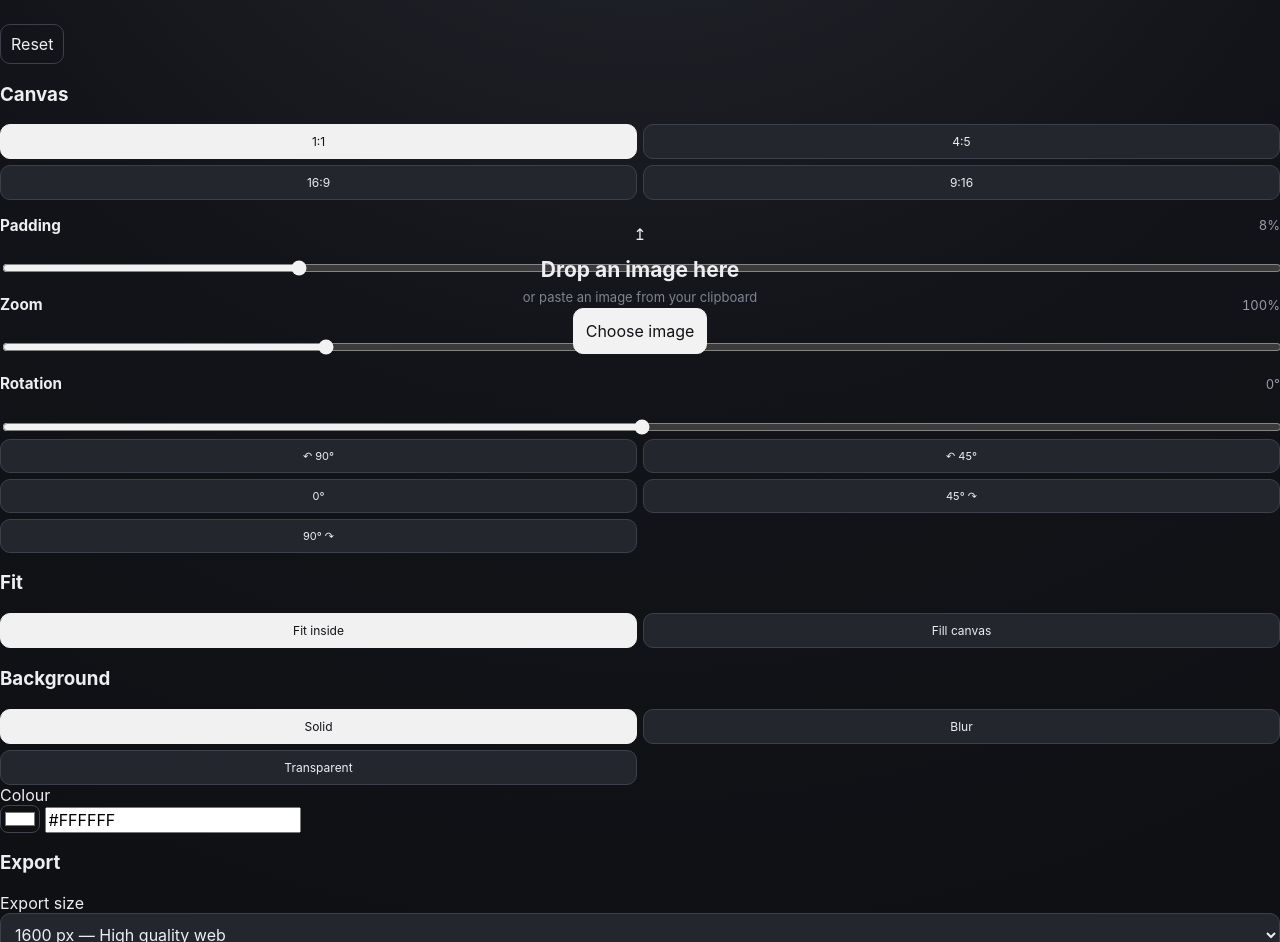
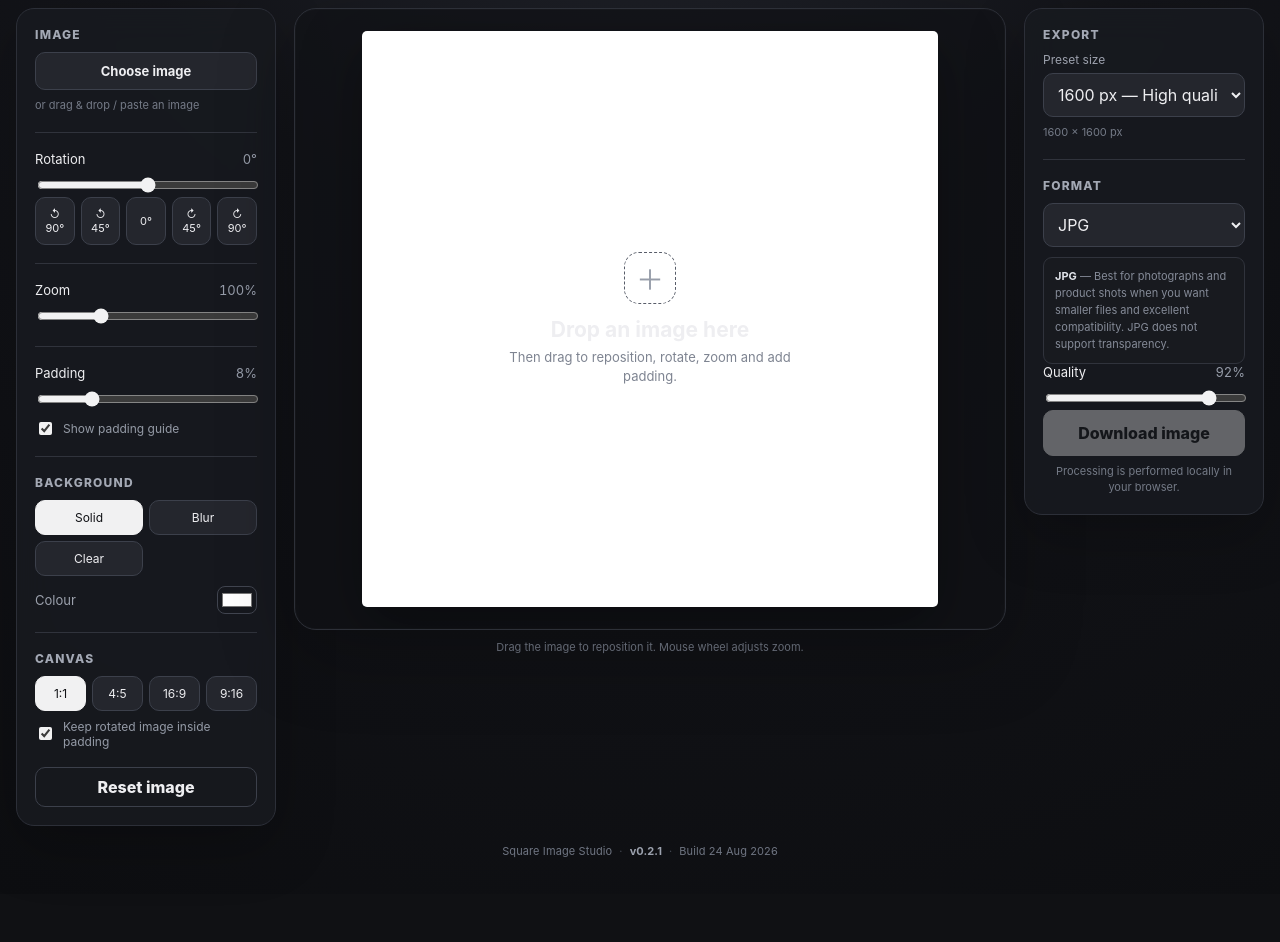
Before and after one commit to re-dev/square-image-studio, a plain HTML site: page index.html in a window 1280 px wide. Shown: the part 111-1053 px from the top of the page. After the commit the page ends 1005 px from the top, so only its background shows below. Drawn offline with Linux system fonts and the light colour scheme.

Commit message:
Fix v0.2.1 markup to match working layout

```diff
--- a/index.html
+++ b/index.html
@@ -1,157 +1,143 @@
 <!doctype html>
 <html lang="en">
 <head>
-  <meta charset="utf-8" />
-  <meta name="viewport" content="width=device-width, initial-scale=1" />
+  <meta charset="UTF-8" />
+  <meta name="viewport" content="width=device-width, initial-scale=1.0" />
+  <meta name="theme-color" content="#101114" />
   <title>Square Image Studio</title>
-  <meta name="description" content="Square, rotate, pad and export images locally in your browser." />
   <link rel="stylesheet" href="styles.css" />
 </head>
 <body>
-  <header class="site-header">
+  <main class="app-shell">
+    <header class="topbar">
       <div>
         <p class="eyebrow">LOCAL IMAGE TOOL</p>
         <h1>Square Image Studio</h1>
-      <p class="subtitle">Square it. Rotate it. Give it room to breathe. Nothing leaves your browser.</p>
       </div>
-    <button id="resetBtn" class="button secondary" type="button">Reset</button>
+      <p class="privacy">Your image stays in your browser.</p>
     </header>
 
-  <main class="layout">
-    <section class="workspace card">
-      <div id="dropZone" class="drop-zone">
+    <section class="workspace">
+      <aside class="panel controls-panel">
+        <div class="control-group">
+          <label class="group-title">Image</label>
+          <label class="upload-button" for="fileInput">Choose image</label>
           <input id="fileInput" type="file" accept="image/*" hidden />
-        <div id="emptyState" class="empty-state">
-          <div class="upload-icon">↥</div>
+          <p class="helper">or drag & drop / paste an image</p>
+        </div>
+
+        <div class="control-group">
+          <div class="control-heading"><label for="rotation">Rotation</label><output id="rotationValue">0°</output></div>
+          <input id="rotation" type="range" min="-180" max="180" value="0" step="1" />
+          <div class="button-row five rotation-buttons">
+            <button data-rotate="-90">↺ 90°</button>
+            <button data-rotate="-45">↺ 45°</button>
+            <button id="resetRotation">0°</button>
+            <button data-rotate="45">↻ 45°</button>
+            <button data-rotate="90">↻ 90°</button>
+          </div>
+        </div>
+
+        <div class="control-group">
+          <div class="control-heading"><label for="zoom">Zoom</label><output id="zoomValue">100%</output></div>
+          <input id="zoom" type="range" min="25" max="300" value="100" step="1" />
+        </div>
+
+        <div class="control-group">
+          <div class="control-heading"><label for="padding">Padding</label><output id="paddingValue">8%</output></div>
+          <input id="padding" type="range" min="0" max="35" value="8" step="1" />
+          <label class="check-row"><input id="safeGuide" type="checkbox" checked /> Show padding guide</label>
+        </div>
+
+        <div class="control-group">
+          <label class="group-title">Background</label>
+          <div class="segmented" role="group" aria-label="Background mode">
+            <button class="active" data-bg="solid">Solid</button>
+            <button data-bg="blur">Blur</button>
+            <button data-bg="transparent">Clear</button>
+          </div>
+          <label class="color-row">Colour <input id="bgColor" type="color" value="#ffffff" /></label>
+          <div id="blurWrap" class="hidden">
+            <div class="control-heading"><label for="blur">Blur</label><output id="blurValue">24px</output></div>
+            <input id="blur" type="range" min="4" max="60" value="24" step="1" />
+          </div>
+        </div>
+
+        <div class="control-group">
+          <label class="group-title">Canvas</label>
+          <div class="segmented four" role="group" aria-label="Canvas ratio">
+            <button class="active" data-ratio="1:1">1:1</button>
+            <button data-ratio="4:5">4:5</button>
+            <button data-ratio="16:9">16:9</button>
+            <button data-ratio="9:16">9:16</button>
+          </div>
+          <label class="check-row"><input id="autoFit" type="checkbox" checked /> Keep rotated image inside padding</label>
+        </div>
+
+        <button id="resetAll" class="secondary wide">Reset image</button>
+      </aside>
+
+      <section class="stage-wrap" id="dropZone">
+        <div class="stage" id="stage">
+          <canvas id="previewCanvas" width="900" height="900"></canvas>
+          <div class="empty-state" id="emptyState">
+            <div class="drop-icon">＋</div>
             <h2>Drop an image here</h2>
-          <p>or paste an image from your clipboard</p>
-          <button id="chooseBtn" class="button primary" type="button">Choose image</button>
+            <p>Then drag to reposition, rotate, zoom and add padding.</p>
           </div>
-        <canvas id="previewCanvas" class="hidden" aria-label="Image preview"></canvas>
         </div>
-      <div id="canvasHint" class="canvas-hint hidden">Drag the image to reposition it</div>
+        <p class="stage-hint">Drag the image to reposition it. Mouse wheel adjusts zoom.</p>
       </section>
 
-    <aside class="controls card">
-      <section>
-        <h3>Canvas</h3>
-        <div class="segmented" id="ratioControls">
-          <button class="active" data-ratio="1:1" type="button">1:1</button>
-          <button data-ratio="4:5" type="button">4:5</button>
-          <button data-ratio="16:9" type="button">16:9</button>
-          <button data-ratio="9:16" type="button">9:16</button>
-        </div>
-      </section>
-
-      <section>
-        <div class="control-heading">
-          <h3>Padding</h3>
-          <output id="paddingValue">8%</output>
-        </div>
-        <input id="padding" type="range" min="0" max="35" step="1" value="8" />
-      </section>
-
-      <section>
-        <div class="control-heading">
-          <h3>Zoom</h3>
-          <output id="zoomValue">100%</output>
-        </div>
-        <input id="zoom" type="range" min="50" max="250" step="1" value="100" />
-      </section>
-
-      <section>
-        <div class="control-heading">
-          <h3>Rotation</h3>
-          <output id="rotationValue">0°</output>
-        </div>
-        <input id="rotation" type="range" min="-180" max="180" step="1" value="0" />
-        <div class="button-row rotation-buttons">
-          <button class="mini-button" data-rotate="-90" type="button">↶ 90°</button>
-          <button class="mini-button" data-rotate="-45" type="button">↶ 45°</button>
-          <button class="mini-button" data-rotate="0" type="button">0°</button>
-          <button class="mini-button" data-rotate="45" type="button">45° ↷</button>
-          <button class="mini-button" data-rotate="90" type="button">90° ↷</button>
-        </div>
-      </section>
-
-      <section>
-        <h3>Fit</h3>
-        <div class="segmented" id="fitControls">
-          <button class="active" data-fit="contain" type="button">Fit inside</button>
-          <button data-fit="cover" type="button">Fill canvas</button>
-        </div>
-      </section>
-
-      <section>
-        <h3>Background</h3>
-        <div class="segmented" id="backgroundControls">
-          <button class="active" data-bg="solid" type="button">Solid</button>
-          <button data-bg="blur" type="button">Blur</button>
-          <button data-bg="transparent" type="button">Transparent</button>
-        </div>
-        <div id="solidControls" class="sub-control">
-          <label for="backgroundColor">Colour</label>
-          <div class="color-control">
-            <input id="backgroundColor" type="color" value="#ffffff" />
-            <input id="backgroundHex" type="text" value="#FFFFFF" maxlength="7" />
-          </div>
-        </div>
-        <div id="blurControls" class="sub-control hidden">
-          <div class="control-heading compact">
-            <label for="blurAmount">Blur amount</label>
-            <output id="blurValue">28</output>
-          </div>
-          <input id="blurAmount" type="range" min="5" max="60" step="1" value="28" />
-        </div>
-      </section>
-
-      <section class="export-section">
-        <h3>Export</h3>
-        <div class="field-grid">
-          <label>
-            Export size
+      <aside class="panel export-panel">
+        <div class="control-group">
+          <label class="group-title">Export</label>
+          <label class="field-label" for="exportPreset">Preset size</label>
           <select id="exportPreset">
             <option value="1080">1080 px — Social standard</option>
             <option value="1200">1200 px — Web / social</option>
             <option value="1400">1400 px — Product shot</option>
             <option value="1600" selected>1600 px — High quality web</option>
-              <option value="1920">1920 px — Full HD width</option>
+            <option value="1920">1920 px — Full HD</option>
             <option value="2048">2048 px — Large web</option>
             <option value="2400">2400 px — Product zoom</option>
             <option value="3000">3000 px — High resolution</option>
-              <option value="4000">4000 px — Very high resolution</option>
-              <option value="custom">Custom</option>
+            <option value="4000">4000 px — Extra large</option>
+            <option value="custom">Custom width…</option>
           </select>
-          </label>
-          <label id="customWidthWrap" class="hidden">
-            Width
-            <input id="exportWidth" type="number" min="100" max="10000" value="1600" />
-          </label>
-          <label>
-            Format
+          <div id="customWidthWrap" class="hidden preset-custom">
+            <label class="field-label" for="exportWidth">Custom width</label>
+            <div class="input-with-suffix"><input id="exportWidth" type="number" min="100" max="10000" value="1600" /><span>px</span></div>
+          </div>
+          <p id="dimensionHint" class="helper">1600 × 1600 px</p>
+        </div>
+
+        <div class="control-group">
+          <label class="group-title">Format</label>
           <select id="format">
             <option value="image/png">PNG</option>
             <option value="image/jpeg" selected>JPG</option>
             <option value="image/webp">WebP</option>
           </select>
-          </label>
-          <label id="qualityWrap">
-            Quality
-            <input id="quality" type="range" min="60" max="100" value="92" />
-          </label>
+          <p id="formatHelp" class="format-help"><strong>JPG</strong> — Best for photographs and product shots when you want smaller files and excellent compatibility. JPG does not support transparency.</p>
+          <div id="qualityWrap">
+            <div class="control-heading"><label for="quality">Quality</label><output id="qualityValue">92%</output></div>
+            <input id="quality" type="range" min="50" max="100" value="92" step="1" />
           </div>
-        <p id="exportDimensions" class="export-dimensions">Output: 1600 × 1600 px</p>
-        <p id="formatHelp" class="format-help"><strong>JPG</strong> — Best for photographs and product shots when you want smaller files and excellent compatibility. JPG does not support transparency.</p>
-        <button id="downloadBtn" class="button primary full" type="button" disabled>Download image</button>
+        </div>
+
+        <button id="downloadBtn" class="primary wide" disabled>Download image</button>
+        <p class="helper centered">Processing is performed locally in your browser.</p>
+      </aside>
     </section>
-    </aside>
+    <footer class="app-footer" aria-label="Application version">
+      <span>Square Image Studio</span>
+      <span class="footer-separator">·</span>
+      <strong>v0.2.1</strong>
+      <span class="footer-separator">·</span>
+      <span>Build 24 Aug 2026</span>
+    </footer>
   </main>
-
-  <footer>
-    <p>Images are processed locally in your browser — they are never uploaded.</p>
-    <p class="version">Square Image Studio · v0.2.1 · Build 24 Aug 2026</p>
-  </footer>
-
   <script src="app.js"></script>
 </body>
 </html>
```
Lines whose indentation alone changed are shown as unchanged.
